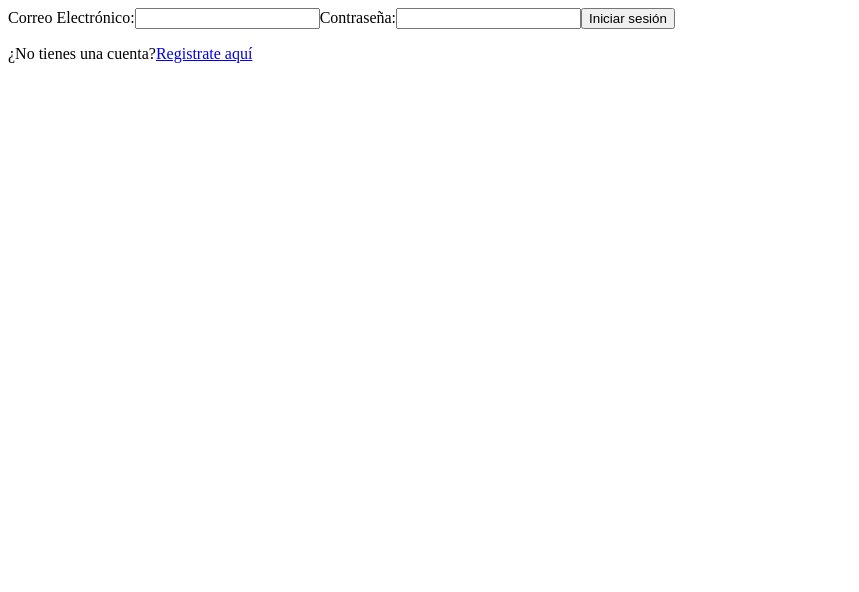
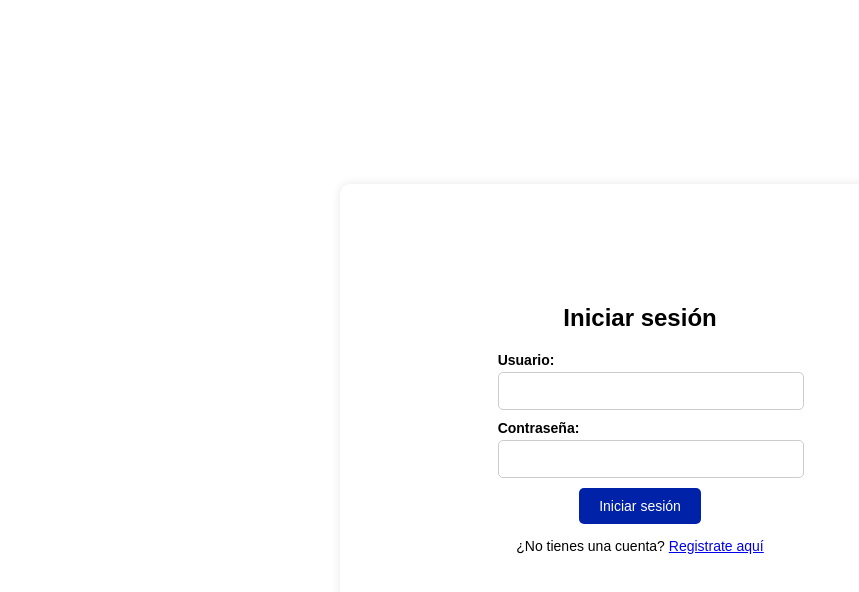
Before and after one commit to 7Ragnaro7/proyectoPruebas, a React (Vite) app: page / in a window 1280 px wide. Shown: the top 592 px of the page, without its empty margins (0-859 px from the left). Built offline with nearby package versions, Linux system fonts and the light colour scheme.

Commit message:
los estilos se corrigieron

```diff
--- a/src/components/login/login.css
+++ b/src/components/login/login.css
@@ -0,0 +1,58 @@
+.login-container {
+    display: flex;
+    justify-content: center;
+    align-items: center;
+    height: 85vh;
+  }
+
+  .login-form {
+    font-family: Arial, sans-serif;
+    background-color: #fff;
+    padding: 100px;
+    border-radius: 10px;
+    box-shadow: 0px 0px 10px rgba(0, 0, 0, 0.1);
+    margin: auto;
+    text-align: center;
+    margin-bottom: 20px;
+  }
+
+  .login-title {
+    margin-bottom: 20px;
+  }
+
+  .login-input-container {
+    text-align: left;
+  }
+
+  .login-label {
+    display: block;
+    margin-bottom: 10px;
+    font-weight: bold;
+    font-size: 14px;
+  }
+
+  .login-input {
+    padding: 10px;
+    border-radius: 5px;
+    border: 1px solid #ccc;
+    width: 100%;
+    font-size: 14px;
+  }
+
+  .login-button {
+    background-color: #0022a8;
+    color: #fff;
+    padding: 10px 20px;
+    border-radius: 5px;
+    border: none;
+    font-size: 14px;
+    cursor: pointer;
+  }
+
+  .login-button:hover {
+    background-color: #0022a8;
+  }
+
+  .login-signup-link {
+    font-size: 14px
+  }
--- a/src/components/login/login.jsx
+++ b/src/components/login/login.jsx
@@ -1,49 +1,57 @@
 import React, { useState } from 'react';
 import axios from 'axios';
 import { Link } from 'react-router-dom';
-
+import './Login.css';
 
 export function Login() {
   const [username, setUsername] = useState('');
   const [password, setPassword] = useState('');
 
-    const handleSubmit = async event => {
+  const handleSubmit = async (event) => {
     event.preventDefault();
     try {
       const response = await axios.post('/login', {}, {
-            auth:{
+        auth: {
           username: username,
           password: password
         }
       });
     }
-    catch(error) {
+    catch (error) {
       console.error(error);
     }
   };
+
   return (
-        <form onSubmit={handleSubmit}>
-            <label>
-                Correo Electrónico:
+    <div className="login-container">
+      <form onSubmit={handleSubmit} className="login-form">
+        <h2 className="login-title">Iniciar sesión</h2>
+        <div className="login-input-container">
+          <label className="login-label">
+            Usuario:
             <input
               type='username'
               value={username}
               onChange={event => setUsername(event.target.value)}
+              className="login-input"
             />
           </label>
-            <label>
+          <label className="login-label">
             Contraseña:
             <input
               type='password'
               value={password}
               onChange={event => setPassword(event.target.value)}
+              className="login-input"
             />
           </label>
-            <button type='submit'>Iniciar sesión</button>
-            <p>
-                ¿No tienes una cuenta?{''}
-                <Link to='/register'>Registrate aquí</Link>
+        </div>
+        <button type='submit' className="login-button">Iniciar sesión</button>
+        <p className="login-signup-link">
+          ¿No tienes una cuenta?{' '}
+          <Link to='/register' className="login-link">Registrate aquí</Link>
         </p>
       </form>
+    </div>
   );
 }
--- a/src/components/register/register.css
+++ b/src/components/register/register.css
@@ -0,0 +1,63 @@
+.register-container {
+    display: flex;
+    justify-content: center;
+    align-items: center;
+    height: 100vh;
+  }
+
+  form {
+    font-family: Arial, sans-serif;
+    display: flex;
+    flex-direction: column;
+    justify-content: center;
+    align-items: center;
+    width: 400px;
+    background-color: #fff;
+    border-radius: 4px;
+    box-shadow: 0 2px 8px rgba(0, 0, 0, 0.1);
+    padding: 70px;
+  }
+
+  .form-control {
+    display: flex;
+    flex-direction: column;
+    margin-bottom: 16px;
+    width: 100%;
+  }
+
+  label {
+    font-family: Arial, sans-serif;
+    font-weight: bold;
+    margin-bottom: 8px;
+  }
+
+  input {
+    font-family: Arial, sans-serif;
+    border: 1px solid #ccc;
+    border-radius: 4px;
+    padding: 8px;
+    width: 100%;
+    margin-top: 4px;
+  }
+
+  button {
+    background-color: #0022a8;
+    color: #fff;
+    border: none;
+    border-radius: 4px;
+    padding: 8px 16px;
+    cursor: pointer;
+  }
+
+  button:hover {
+    background-color: #0022a8;
+  }
+
+  button:active {
+    background-color: #0022a8;
+  }
+
+  button:focus {
+    outline: none;
+    box-shadow: 0 0 0 2px rgba(26, 115, 232, 0.5);
+  }
--- a/src/components/register/register.jsx
+++ b/src/components/register/register.jsx
@@ -1,45 +1,46 @@
 import React, { useState } from 'react';
 import axios from 'axios';
-import { useNavigate  } from 'react-router-dom';
-
-
+import { useNavigate } from 'react-router-dom';
+import './register.css';
 
 export function Register() {
   const [username, setUsername] = useState('');
   const [password, setPassword] = useState('');
   const navigate = useNavigate();
 
-
-    const handleSubmit = async event => {
+  const handleSubmit = async (event) => {
     event.preventDefault();
     navigate('/');
     try {
-        const auth = {username, password};
+      const auth = { username, password };
       const response = await axios.post('/register', { auth });
-    }
-    catch(error) {
+    } catch (error) {
       console.error(error);
     }
   };
   return (
+    <div className="register-container">
       <form onSubmit={handleSubmit}>
-            <label>
-                Usuario:
+        <div className="form-control">
+          <label>Usuario:</label>
           <input
-                type='username'
+            type="username"
             value={username}
-                onChange={event => setUsername(event.target.value)}
+            onChange={(event) => setUsername(event.target.value)}
           />
-            </label>
-            <label>
-                Contraseña:
+        </div>
+        <div className="form-control">
+          <label>Contraseña:</label>
           <input
-                type='password'
+            type="password"
             value={password}
-                onChange={event => setPassword(event.target.value)}
+            onChange={(event) => setPassword(event.target.value)}
           />
-            </label>
-            <button type='submit'>Registrarse</button>
+        </div>
+        <div className="form-control">
+          <button type="submit">Registrarse</button>
+        </div>
       </form>
+    </div>
   );
 }
```
Also changed, not shown: 2 other files (tests, documents, lock files or other folders). Lines whose indentation alone changed are shown as unchanged.
